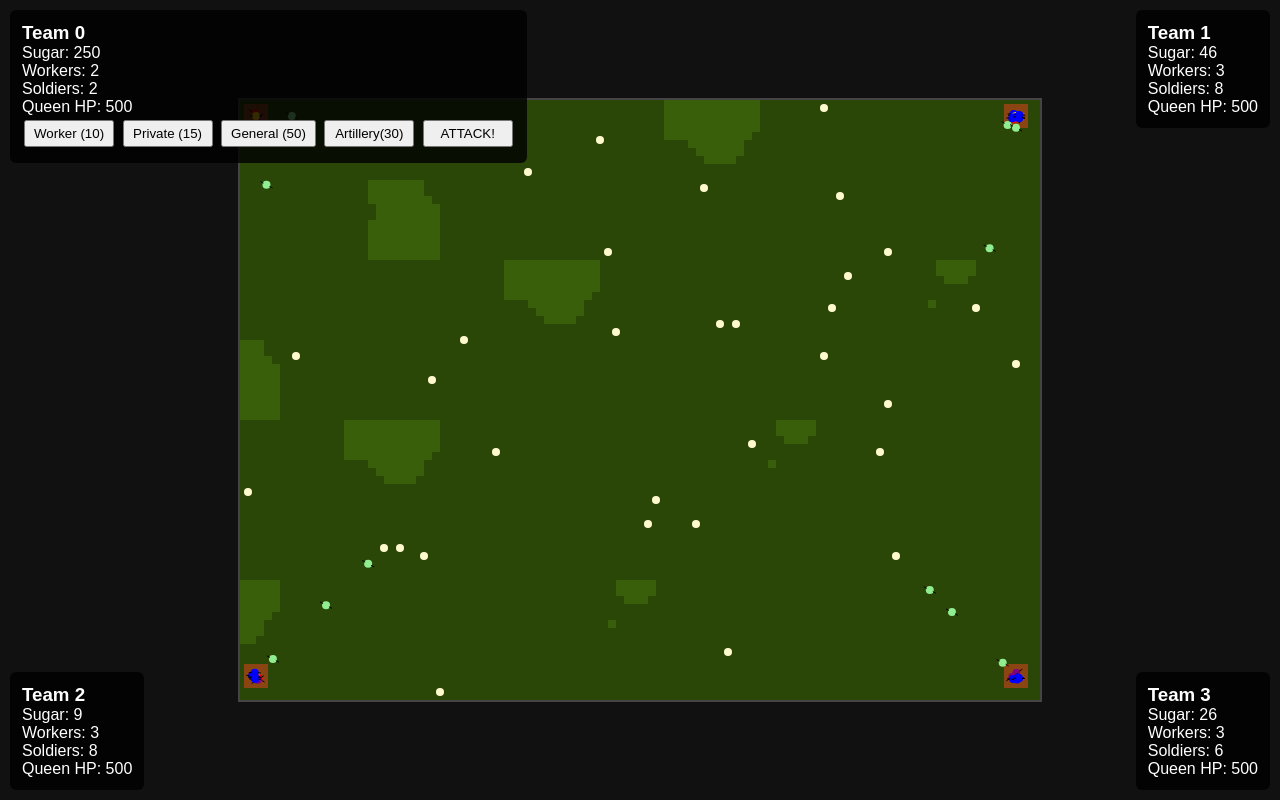
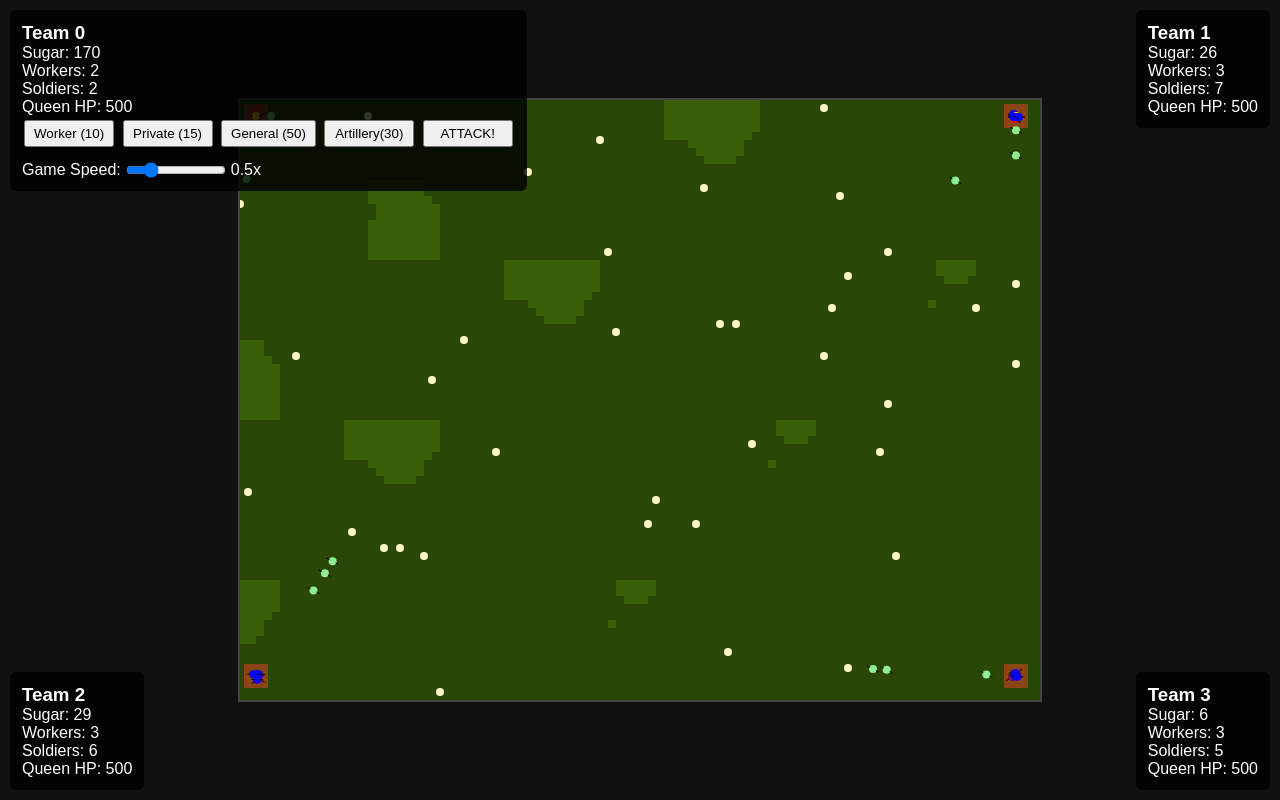
Before and after one commit to seutje/q-ant, a website with bundled scripts: page play.html in a window 1280 px wide. Built offline with nearby package versions, Linux system fonts and the light colour scheme.

Commit message:
Reduce game speed.

```diff
--- a/play.html
+++ b/play.html
@@ -20,6 +20,12 @@
     <button id="btnGeneral">General (50)</button>
     <button id="btnArtillery">Artillery(30)</button>
     <button id="btnAttack">ATTACK!</button>
+
+    <div class="game-speed-control">
+      <label for="gameSpeed">Game Speed:</label>
+      <input type="range" id="gameSpeed" min="0.1" max="2" value="0.5" step="0.1">
+      <span id="gameSpeedDisplay">0.5x</span>
+    </div>
   </div>
 
   <div id="ui-team-1" class="ui-panel"></div>
--- a/src/css/style.css
+++ b/src/css/style.css
@@ -50,6 +50,17 @@ button {
   min-width:90px;
 }
 
+.game-speed-control {
+  margin-top: 10px;
+  display: flex;
+  align-items: center;
+  gap: 5px;
+}
+
+.game-speed-control input[type="range"] {
+  width: 100px;
+}
+
 canvas {
   background: #222;
   border: 2px solid #444;
--- a/src/js/play.js
+++ b/src/js/play.js
@@ -133,8 +133,18 @@ document.getElementById('restartBtn').onclick = () => location.href = '../index.
 
 /* ---------- Main loop ---------- */
 let last = 0;
+let gameSpeed = 0.5; // Initial game speed
+
+const gameSpeedSlider = document.getElementById('gameSpeed');
+const gameSpeedDisplay = document.getElementById('gameSpeedDisplay');
+
+gameSpeedSlider.oninput = (e) => {
+  gameSpeed = parseFloat(e.target.value);
+  gameSpeedDisplay.textContent = `${gameSpeed.toFixed(1)}x`;
+};
+
 function gameLoop(ts) {
-  const delta = ts - last;
+  const delta = (ts - last) * gameSpeed;
 
   cleanupDead();
   updatePheromones(delta);
```
